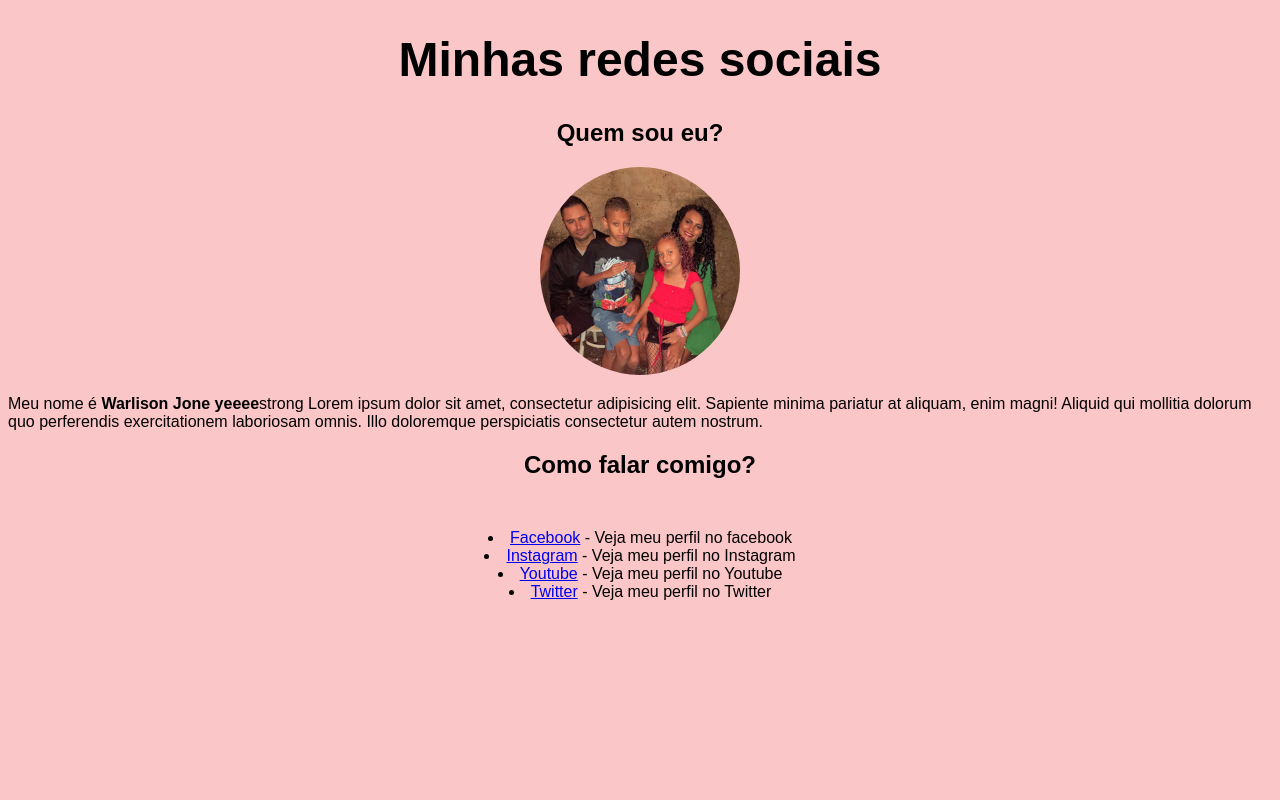
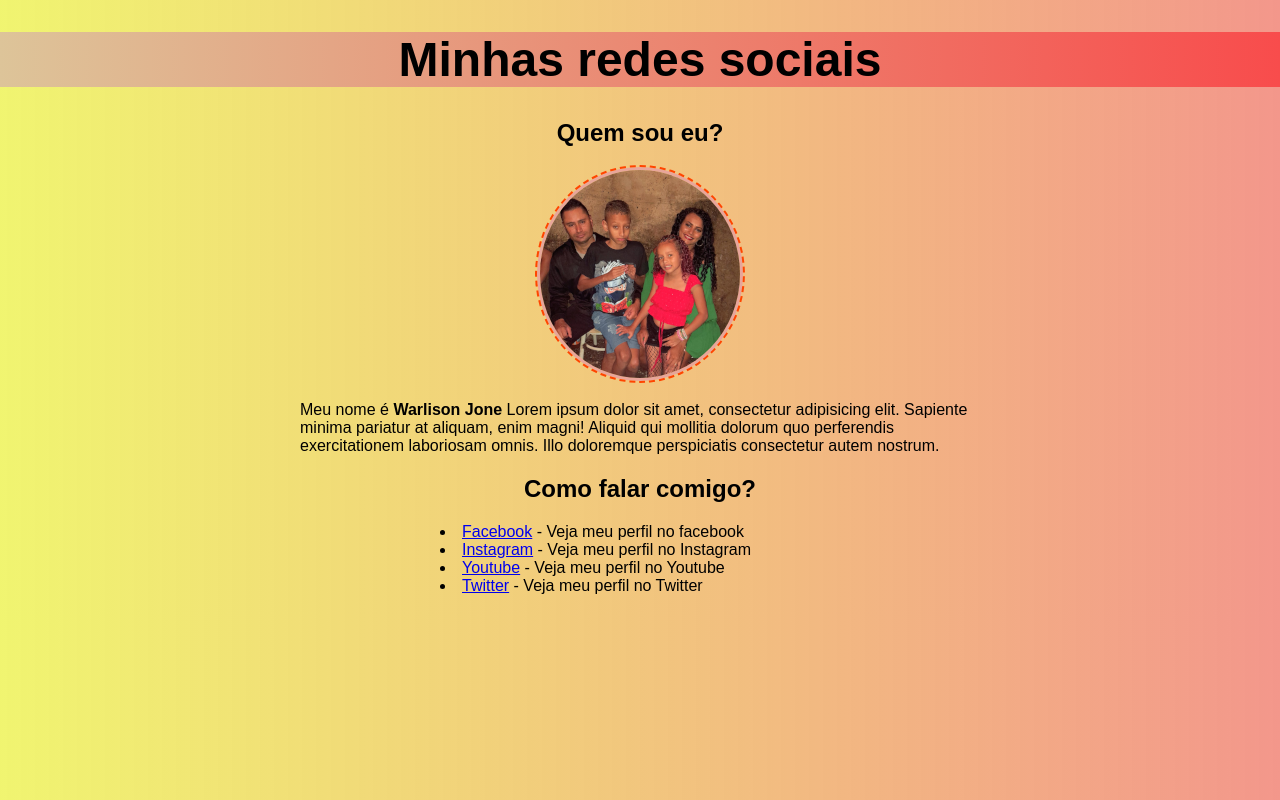
Before and after one commit to Warlisonjone/curso-html-e-css, a plain HTML site: page exercicio/desafio.html in a window 1280 px wide. Drawn offline with Linux system fonts and the light colour scheme.

Commit message:
melhorias no designer

```diff
--- a/exercicio/desafio.html
+++ b/exercicio/desafio.html
@@ -9,39 +9,50 @@
     <style>
 img{
 border-radius:50%;
+border:3px solid rgba(230, 160, 160, 0.831);
+outline:2px dashed orangered;
 
 
 }
 body{
-    background-color: rgba(246, 119, 121, 0.416);
+    background-image:linear-gradient(to right, rgba(232, 239, 33, 0.645), rgb(243, 151, 139));
     font-family: Arial, Helvetica, sans-serif;
+    margin:0;
 
 
 }
+main{
+    margin:10px 300px;
+}
 h1{
     font-size: 3em;
-    margin: 50px, 50px;
+    background-image:linear-gradient(to right, rgb(221, 196, 153), rgb(248, 76, 76));
 }
 h1,h2{
     text-align: center;
 }
-#link{
-    margin: 50px;
-    text-align: center;
+div#link{
+    margin:auto;
+    text-align:justify;
+    width: 400px;
+    height: 80px;
 
 
 }
     </style>
 </head>
-<body><H1>Minhas redes sociais</H1>
+<body>
+    <H1>Minhas redes sociais</H1>
+    <main>
     <h2>Quem sou eu?</h2>
     <p style="text-align: center;"><img src="fotofamilia-201.png" alt="foto família" id="foto perfil"></p>
-    <p>Meu nome é <strong>Warlison Jone yeeee</strong>strong Lorem ipsum dolor sit amet, consectetur adipisicing elit. Sapiente minima pariatur at aliquam, enim magni! Aliquid qui mollitia dolorum quo perferendis exercitationem laboriosam omnis. Illo doloremque perspiciatis consectetur autem nostrum.
+    <p>Meu nome é <strong>Warlison Jone</strong> Lorem ipsum dolor sit amet, consectetur adipisicing elit. Sapiente minima pariatur at aliquam, enim magni! Aliquid qui mollitia dolorum quo perferendis exercitationem laboriosam omnis. Illo doloremque perspiciatis consectetur autem nostrum.
 <h2>Como falar comigo?</h2>
 <div id="link">
 <li><a href="https://pt-br.facebook.com/" target="_blank" rel="external">Facebook</a> - Veja meu perfil no facebook</li>
 <li><a href="https://www.instagram.com/" target="_blank" rel="external">Instagram</a> - Veja meu perfil no Instagram</li>
 <li><a href="https://www.youtube.com/" target="_blank" rel="external">Youtube</a> - Veja meu perfil no Youtube</li>
 <li><a href="https://twitter.com/i/flow/login?input_flow_data=%7B%22requested_variant%22%3A%22eyJsYW5nIjoicHQifQ%3D%3D%22%7D" target="_blank" rel="external">Twitter</a> - Veja meu perfil no Twitter</li> </div>
+</main>
 </body>
 </html>
```
Also changed, not shown: exercicio/ex012.html (+5 -0 lines).
